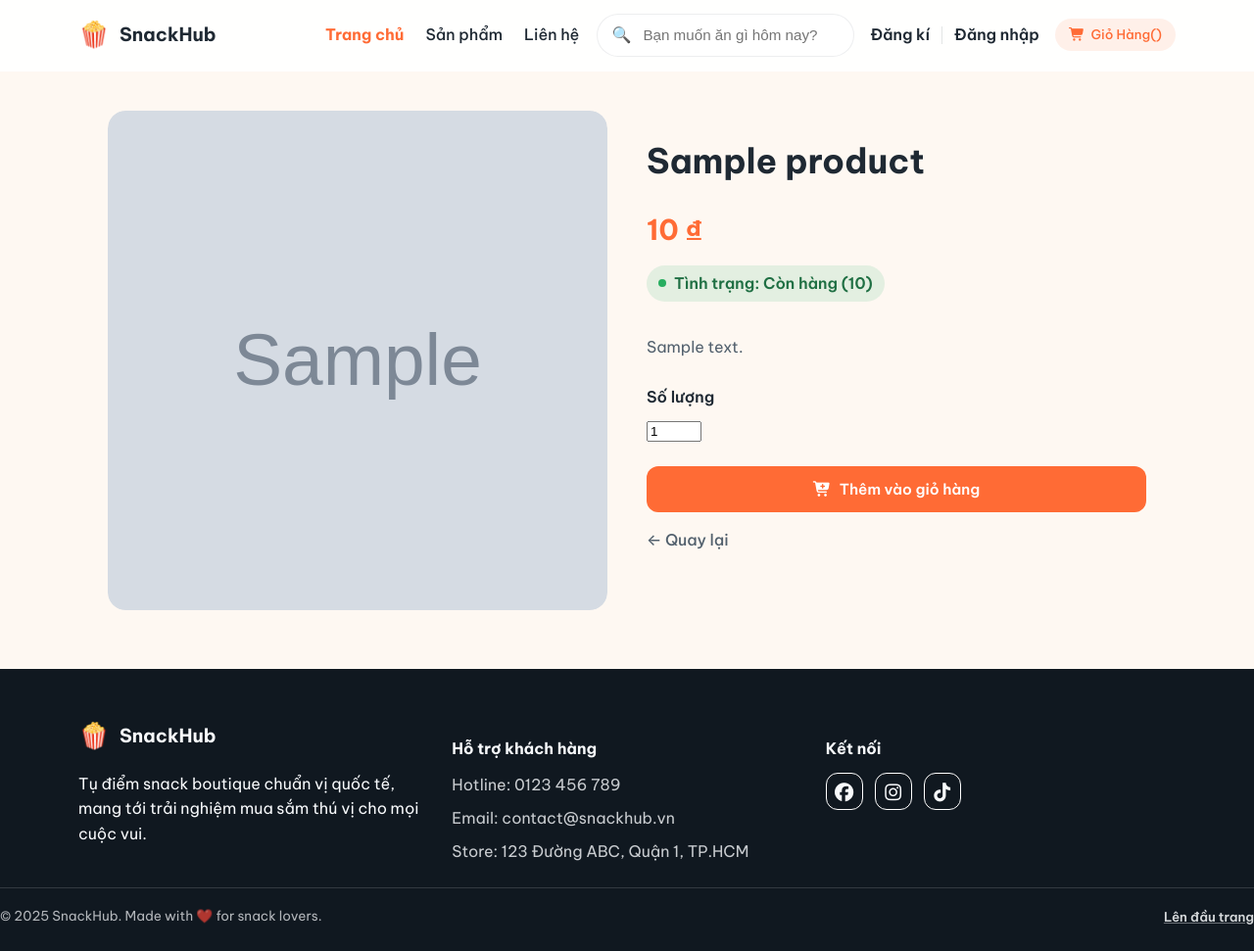
After one commit to Huyyar/Project_LapTrinhWeb, a Java web app: page /product-detail?id=1 in a window 1280 px wide. The commit adds this page. Shown: the whole page at 98% size. Run offline with Tomcat 11, a stand-in JSP engine, Linux system fonts and the light colour scheme; tables that the repository leaves empty or names only in its code hold one stand-in row (values such as "Sample post"); grey boxes marked "Sample" are stand-in pictures; some libraries are stand-ins or nearby versions.

Commit message:
làm trang chi tiết sản phẩm

```diff
--- a/src/main/java/vn/edu/hcmuaf/fit/project_ltweb/servlet/ProductsServlet.java
+++ b/src/main/java/vn/edu/hcmuaf/fit/project_ltweb/servlet/ProductsServlet.java
@@ -28,7 +28,7 @@ public class ProductsServlet extends HttpServlet {
         });
         List<Product> products = service.getProducts();
         request.setAttribute("products", products);
-        request.getRequestDispatcher("/WEB-INF/views/layout/layout.jsp")
+        request.getRequestDispatcher("/WEB-INF/views/layouts/layout.jsp")
                 .forward(request, response);
 }
     @Override
--- a/src/main/webapp/WEB-INF/views/layouts/layout.jsp
+++ b/src/main/webapp/WEB-INF/views/layouts/layout.jsp
@@ -20,9 +20,10 @@
             crossorigin="anonymous"
             referrerpolicy="no-referrer"
     />
-    <link rel="stylesheet" href="assets/css/header.css" />
-    <link rel="stylesheet" href="assets/css/footer.css" />
-    <link rel="stylesheet" href="assets/css/authorize.css" />
+    <link rel="stylesheet" href="${pageContext.request.contextPath}/assets/css/header.css" />
+    <link rel="stylesheet" href="${pageContext.request.contextPath}/assets/css/footer.css" />
+    <link rel="stylesheet" href="${pageContext.request.contextPath}/assets/css/authorize.css" />
+
     <c:forEach items="${pageCss}" var="css">
         <link rel="stylesheet" href="${pageContext.request.contextPath}/${css}">
     </c:forEach>
@@ -37,13 +38,13 @@
         <nav>
             <ul class="nav-links">
                 <li>
-                    <a href="home.jsp#home" class="active">Trang chủ</a>
+                    <a href="${pageContext.request.contextPath}/home" class="active">Trang chủ</a>
                 </li>
                 <li>
-                    <a href="WEB-INF/pages/product.html"> Sản phẩm</a>
+                    <a href="${pageContext.request.contextPath}/product">Sản phẩm</a>
                 </li>
                 <li>
-                    <a href="WEB-INF/pages/contact.html">Liên hệ</a>
+                    <a href="${pageContext.request.contextPath}/contact">Liên hệ</a>
                 </li>
             </ul>
             <div class="nav-actions">
--- /dev/null
+++ b/src/main/webapp/WEB-INF/views/userpages/product-detail.jsp
@@ -0,0 +1,88 @@
+<%@ page contentType="text/html; charset=UTF-8" pageEncoding="UTF-8" %>
+<%@ taglib uri="http://java.sun.com/jsp/jstl/core" prefix="c" %>
+<%@ taglib uri="http://java.sun.com/jsp/jstl/fmt" prefix="fmt" %>
+
+<div class="product-detail-page">
+    <div class="product-detail-container">
+        <div class="product-detail-grid">
+
+            <!-- IMAGE -->
+            <div class="product-detail-images">
+                <div class="main-image-container">
+                    <img id="mainImage"
+                         src="${product.image_url}"
+                         alt="${product.name}" />
+                </div>
+            </div>
+
+            <!-- INFO -->
+            <div class="product-detail-info">
+
+
+
+                <!-- NAME -->
+                <h1>${product.name}</h1>
+
+                <!-- PRICE -->
+                <div class="product-detail-price">
+                    <fmt:formatNumber value="${product.price}" type="number" /> ₫
+                </div>
+
+                <!-- STOCK STATUS -->
+                <c:choose>
+                    <c:when test="${product.inventory_qty > 0}">
+                        <div class="product-stock-status in-stock">
+                            <span class="status-dot"></span>
+                            <span>Tình trạng: Còn hàng (${product.inventory_qty})</span>
+                        </div>
+                    </c:when>
+                    <c:otherwise>
+                        <div class="product-stock-status out-stock">
+                            <span class="status-dot"></span>
+                            <span>Tình trạng: Hết hàng</span>
+                        </div>
+                    </c:otherwise>
+                </c:choose>
+
+                <!-- DESCRIPTION -->
+                <p class="product-detail-description">
+                    ${product.description}
+                </p>
+
+                <!-- QUANTITY -->
+                <div class="product-quantity">
+                    <label for="qtyInput">Số lượng</label>
+                    <input type="number"
+                           min="1"
+                           max="${product.inventory_qty}"
+                           value="1"
+                           id="qtyInput">
+                </div>
+
+                <!-- ACTION -->
+                <div class="product-detail-actions">
+                    <button class="btn btn-primary" onclick="addToCart()">
+                        <i class="fa-solid fa-cart-plus"></i>
+                        Thêm vào giỏ hàng
+                    </button>
+                </div>
+
+                <!-- BACK -->
+                <div class="product-detail-links">
+                    <a href="${pageContext.request.contextPath}/product" class="back-link">
+                        ← Quay lại
+                    </a>
+                </div>
+            </div>
+
+        </div>
+    </div>
+</div>
+
+<script>
+    function addToCart() {
+        const qty = document.getElementById("qtyInput").value;
+        window.location.href =
+            "${pageContext.request.contextPath}/add-cart?id=${product.id}&qty=" + qty;
+    }
+</script>
```
Also changed, not shown: src/main/java/vn/edu/hcmuaf/fit/project_ltweb/servlet/ProductDetailServlet.java (added, +49 -0 lines), src/main/webapp/WEB-INF/views/userpages/products.jsp (+10 -6 lines).
